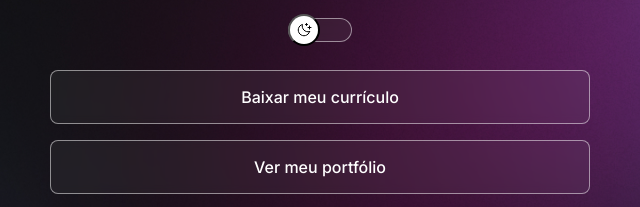
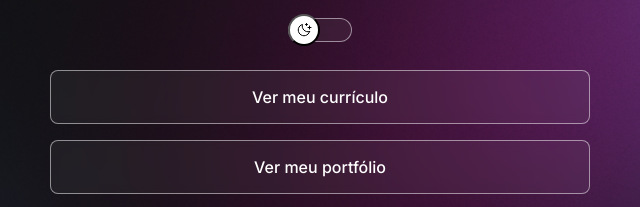
Before and after one commit to joaoscalice/myLinks, a plain HTML site: page index.html in a window 1280 px wide. Shown: the part 238-445 px from the top of the page, 320-960 px from the left. Drawn offline with nearby package versions, Linux system fonts and the light colour scheme.

Commit message:
add cv in index

```diff
--- a/index.html
+++ b/index.html
@@ -30,7 +30,10 @@
         <li>
           <a
             href="../../../Documentos/Currículos/CV_JOAO VICTOR NUNINO SCALICE_1.pdf"
-            target="_blank">Baixar meu currículo</a
+            download="CV_JOAO VICTOR NUNINO SCALICE_1.pdf"
+            type="application/pdf"
+            target="_blank"
+            >Ver meu currículo</a
           >
         </li>
 
```
